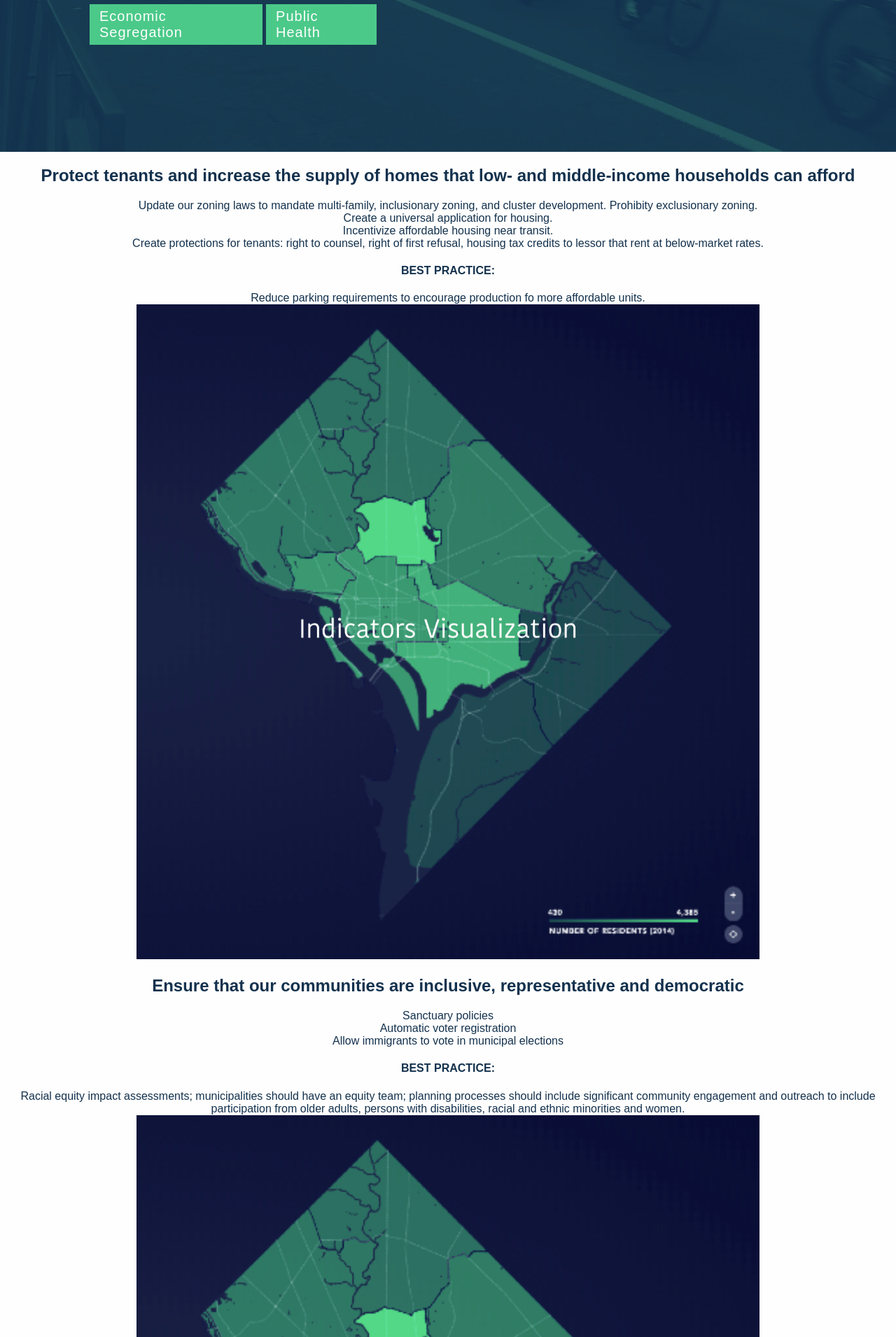
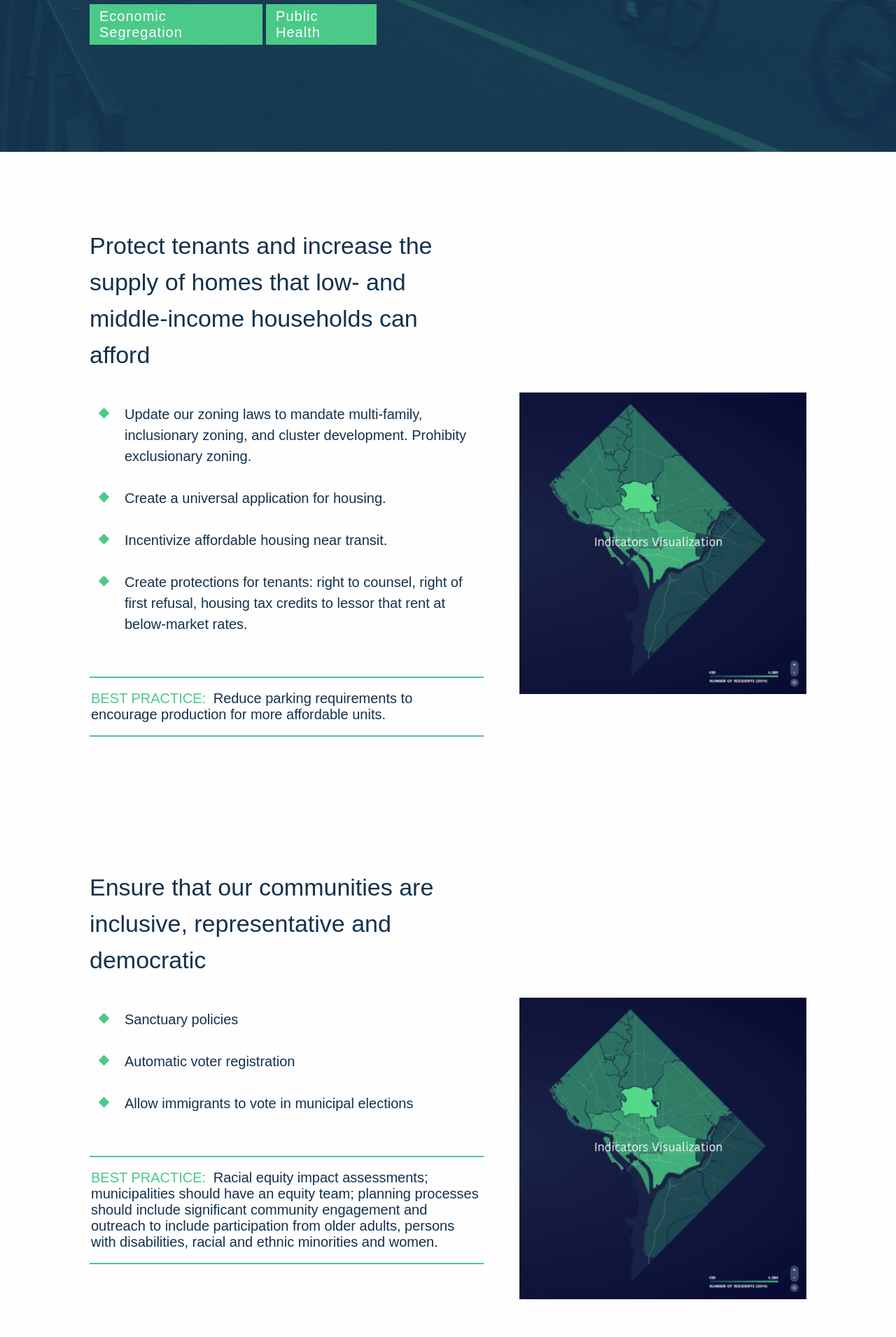
Before and after one commit to MAPC/stateofequity, a Jekyll site: the page built from outcome.html, in a window 1280 px wide. Shown: the part 593-2504 px from the top of the page at 70% size. Built offline with Jekyll 4.4.1, drawn with Linux system fonts in a browser that asks for light colours; some web fonts are replaced.

Commit message:
Implement design for outcome articles

```diff
--- a/_layouts/outcome.html
+++ b/_layouts/outcome.html
@@ -21,7 +21,7 @@ layout: default
     </div>
   </header>
 
-  <main>
+  <main class="content-wrapper">
     <article class="strategy">
       <h2>
         Protect tenants and increase the supply of homes that low- and
@@ -51,7 +51,7 @@ layout: default
           <div class="best-practice">
             <h4>BEST PRACTICE:</h4>
 
-            Reduce parking requirements to encourage production fo more
+            Reduce parking requirements to encourage production for more
             affordable units.
           </div>
         </div>
@@ -100,6 +100,7 @@ layout: default
   </main>
 
   <footer>
+    <div class="footer-content content-wrapper">
       <h3>We the people desire...</h3>
 
       <ul class="desire-list">
@@ -122,6 +123,7 @@ layout: default
           Affordable Education
         </li>
       </ul>
+    </div>
   </footer>
 
 </section>
--- a/_sass/layouts/outcome.scss
+++ b/_sass/layouts/outcome.scss
@@ -58,7 +58,86 @@
   }
 
   article.strategy {
+    $col_width: 55%;
+    $col_margin: 5%;
 
+    padding: 80px 0;
+
+    text-align: left;
+
+    h2 {
+      width: $col_width;
+
+      font-size: 34px;
+      font-weight: 400;
+      line-height: 52px;
+    }
+
+    .strategy-content { display: flex; }
+
+    .strategy-details {
+      flex: 1 0 $col_width;
+
+      margin-right: $col_margin;
+    }
+
+    .policy-list {
+      margin-bottom: 60px;
+
+      li {
+        padding-left: 50px;
+
+        font-size: 20px;
+        font-weight: 100;
+        line-height: 30px;
+
+        & + li { margin-top: 30px; }
+
+        &:after {
+          $dot_size: 11px;
+
+          content: '';
+          position: absolute;
+          top: 8px;
+          left: 15px;
+          display: block;
+
+          width: $dot_size;
+          height: $dot_size;
+
+          background: $color_brand-secondary;
+          transform: rotate(45deg);
+        }
+      }
+    }
+
+    .best-practice {
+      padding: 18px 2px;
+
+      font-size: 20px;
+      font-weight: 300;
+
+      border: 2px solid $color_brand-secondary;
+      border-left: 0;
+      border-right: 0;
+
+      h4 {
+        display: inline-block;
+        margin: 0;
+        margin-right: 5px;
+
+        color: $color_brand-secondary;
+        font-weight: 400;
+      }
+    }
+
+    .strategy-metrics {
+      flex: 1 0 ((100 - $col_width)- $col_margin);
+
+      img {
+        width: 100%;
+      }
+    }
   }
 
   footer {
```
Lines whose indentation alone changed are shown as unchanged.
